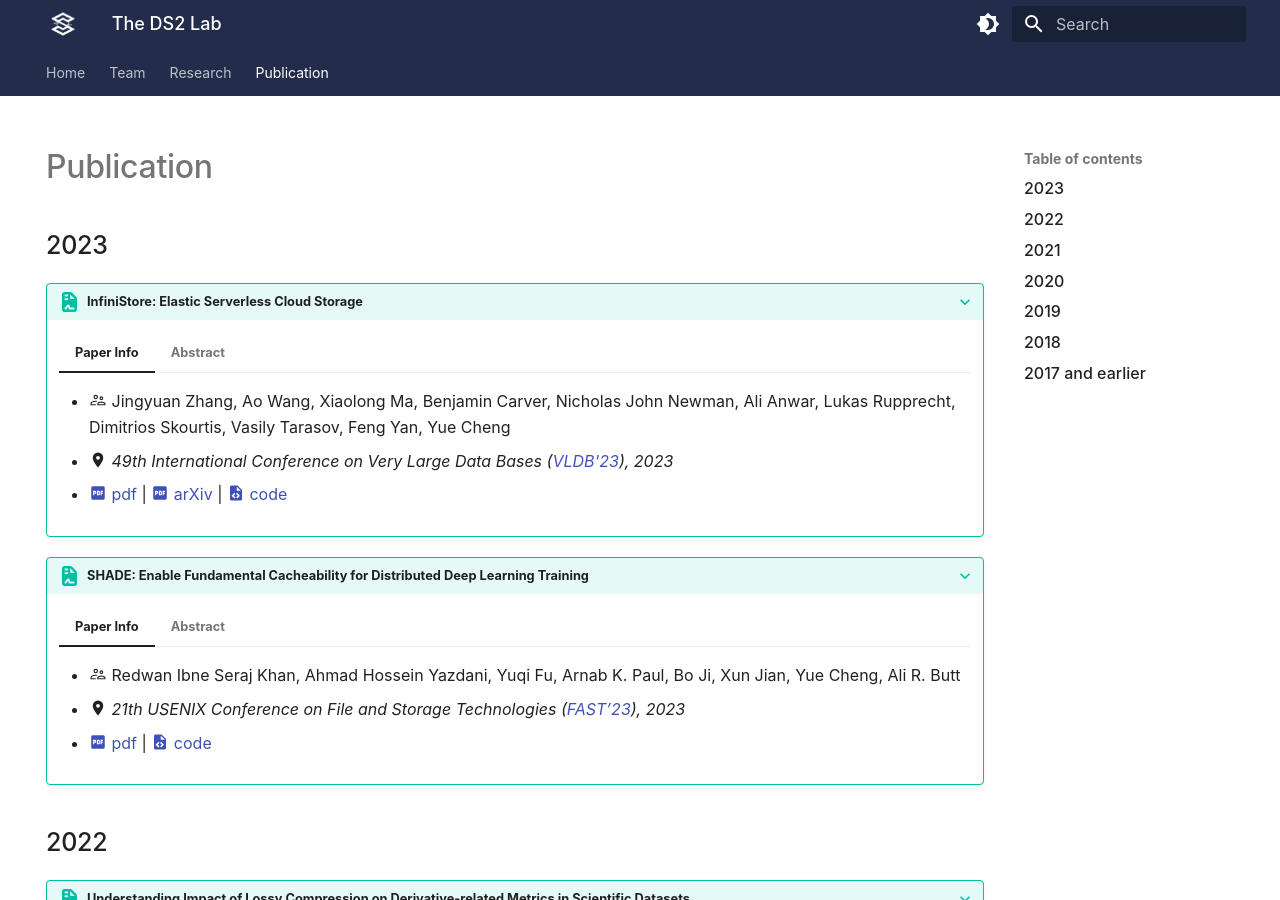
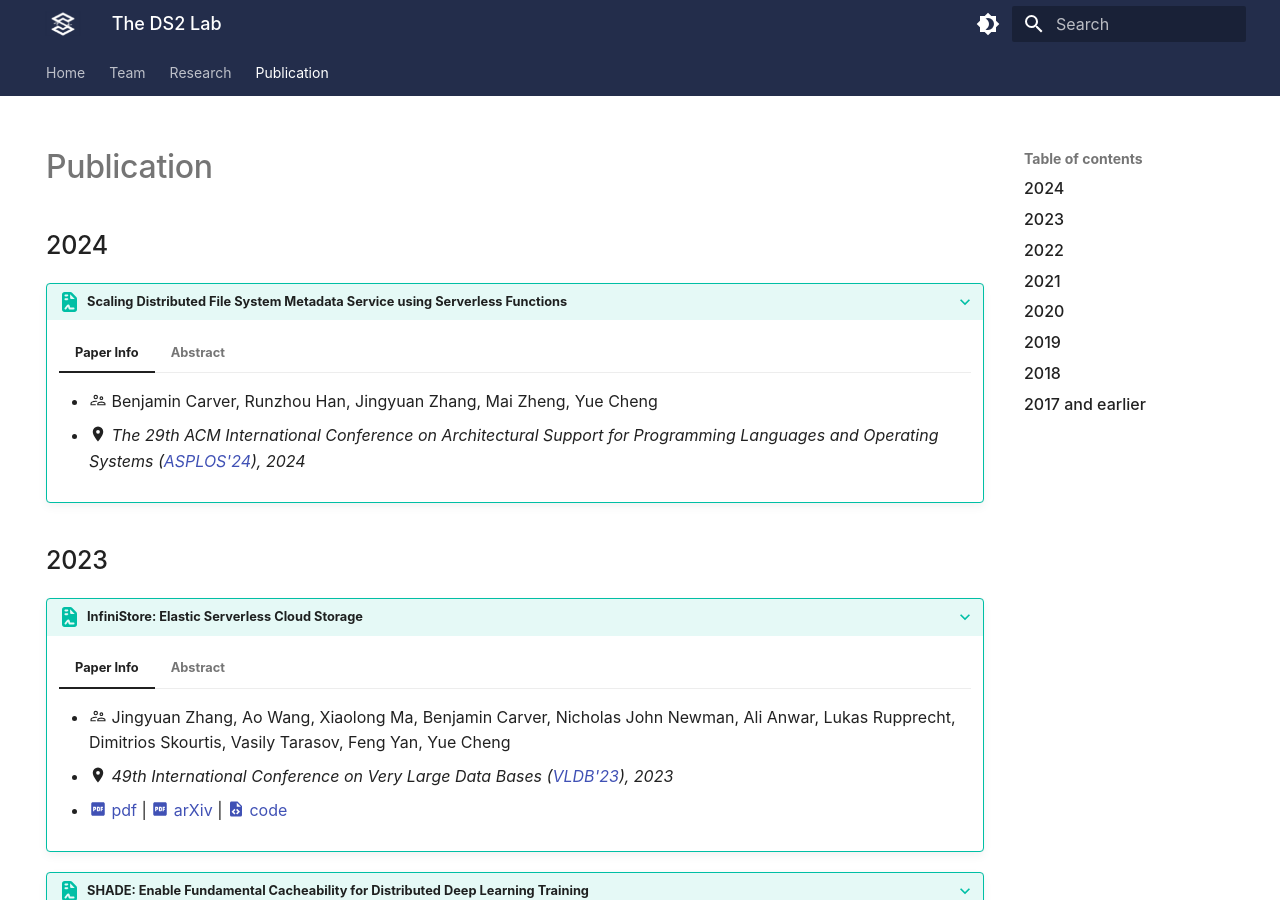
Before and after one commit to ds2-lab/ds2-lab.github.io, an MkDocs documentation site: the page built from docs/publication.md, in a window 1280 px wide and 900 px high. Built offline with MkDocs 1.6.1 and Material for MkDocs 9.7.7, drawn with Linux system fonts in a browser that asks for light colours; emoji names are drawn with the system emoji font; comment, search, counter and statistics services are not loaded.

Commit message:
asplos accentance

```diff
--- a/docs/overrides/home.html
+++ b/docs/overrides/home.html
@@ -247,6 +247,19 @@ undergrad students.
         <h2>Lab News</h2>
         <div class="newsfeed">
 
+		  <div class="admonition info"> <p class="admonition-title">April 2023</p>
+          <ul>
+            <li> Congrats to Ben, Runzhou, and Jingyuan on the acceptance of λMDS
+to <a target="_blank" href="https://www.asplos-conference.org/2024-1/">ASPLOS'24</a>!
+The acceptance of λMDS at ASPLOS'24 marks yet another significant
+milestone in our serverless storage project series.
+Don't forget to check out our previous installments:
+Episode I - <a target="_blank" href="https://ds2-lab.github.io/pdfs/fast20-infinicache.pdf">InfiniCache</a>,
+Episode II - <a target="_blank" href="https://ds2-lab.github.io/pdfs/vldb23-infinistore.pdf">InfiniStore</a>,
+and now, Episode III - LMDS (preprint forthcoming). </li>
+          </ul>
+          </div>
+
 		  <div class="admonition info"> <p class="admonition-title">February 2023</p>
           <ul>
             <li> Congrats to Jingyuan, Ben, and the team on the acceptance of InfiniStore to <a target="_blank" href="https://vldb.org/2023/">VLDB 2023</a>! </li>
--- a/docs/publication.md
+++ b/docs/publication.md
@@ -11,6 +11,19 @@ example = tool demo paper
 abstract = dataset
 quote = book chapter
 -->
+
+## 2024
+
+???+ tip "Scaling Distributed File System Metadata Service using Serverless Functions"
+
+    === "Paper Info"
+
+        * :material-account-supervisor-outline:  Benjamin Carver, Runzhou Han, Jingyuan Zhang, Mai Zheng, Yue Cheng
+	    * :material-map-marker: *The 29th ACM International Conference on Architectural Support for Programming Languages and Operating Systems ([ASPLOS'24](https://www.asplos-conference.org/2024-1/){:target="\_blank"}), 2024*
+
+    === "Abstract"
+
+
 
 ## 2023
 
```
